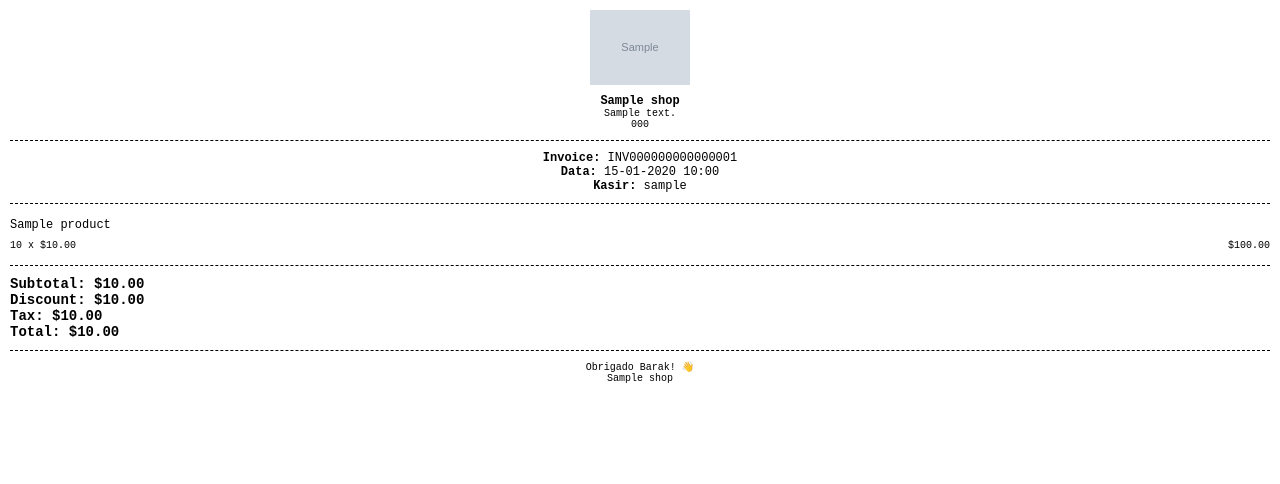
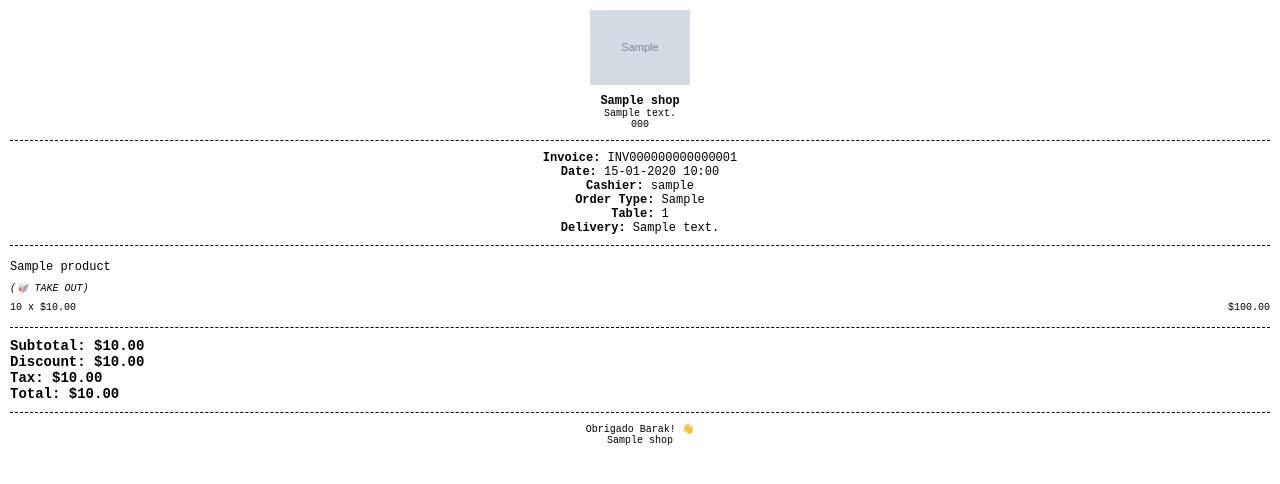
Before and after one commit to timlex17-bit/valdker, a Django app: template pos/templates/pos/order_receipt.html in a window 1280 px wide. Shown: the top 484 px of the page. Run offline with Django 5.2, Linux system fonts and the light colour scheme; the template is opened without the code that fills it: most values are stand-ins (such as "Sample title", 1, 10 or a date in 2020); grey boxes marked "Sample" are stand-in pictures.

Commit message:
Update POS temple receipt

```diff
--- a/pos/templates/pos/order_receipt.html
+++ b/pos/templates/pos/order_receipt.html
@@ -10,28 +10,20 @@
             margin: 0;
             padding: 10px;
         }
-        .center {
-            text-align: center;
-        }
-        .bold {
-            font-weight: bold;
-        }
+        .center { text-align: center; }
+        .bold { font-weight: bold; }
         table {
             width: 100%;
             border-collapse: collapse;
             margin-top: 10px;
         }
-        td {
-            padding: 4px 0;
-        }
+        td { padding: 4px 0; }
         .total {
             margin-top: 10px;
             font-size: 14px;
             font-weight: bold;
         }
-        .small {
-            font-size: 10px;
-        }
+        .small { font-size: 10px; }
         img.logo {
             width: 100px;
             height: auto;
@@ -42,12 +34,15 @@
             border-top: 1px dashed #000;
             margin: 10px 0;
         }
+        .order-type {
+            font-size: 10px;
+            font-style: italic;
+        }
     </style>
 </head>
 <body>
 
 <div class="center">
-    <!-- Logo toko atau QRIS di atas -->
     {% if shop.logo %}
         <img src="{{ shop.logo.url }}" alt="Shop Logo" class="logo">
     {% endif %}
@@ -58,8 +53,22 @@
     <hr>
 
     <div><b>Invoice:</b> INV{{ order.id|stringformat:"015d" }}</div>
-    <div><b>Data:</b> {{ order.created_at|date:"d-m-Y H:i" }}</div>
-    <div><b>Kasir:</b> {{ order.served_by.username }}</div>
+    <div><b>Date:</b> {{ order.created_at|date:"d-m-Y H:i" }}</div>
+    <div><b>Cashier:</b> {{ order.served_by.username }}</div>
+
+    <!-- ✅ HEADER ORDER TYPE -->
+    <div>
+        <b>Order Type:</b>
+        {{ order.default_order_type }}
+    </div>
+
+    {% if order.table_number %}
+        <div><b>Table:</b> {{ order.table_number }}</div>
+    {% endif %}
+
+    {% if order.delivery_address %}
+        <div><b>Delivery:</b> {{ order.delivery_address }}</div>
+    {% endif %}
 </div>
 
 <hr>
@@ -67,15 +76,28 @@
 <table>
     {% for item in order.items.all %}
     <tr>
-        <td colspan="2">{{ item.product.name }}</td>
+        <td colspan="2">
+            {{ item.product.name }}
+        </td>
     </tr>
+
+    <!-- ✅ ORDER TYPE PER ITEM -->
     <tr>
-        <!-- kiri: qty x unit price -->
+        <td colspan="2" class="order-type">
+            {% if item.order_type == "DINE_IN" %}
+                (🍽️ DINE IN)
+            {% elif item.order_type == "DELIVERY" %}
+                (🚚 DELIVERY)
+            {% else %}
+                (🥡 TAKE OUT)
+            {% endif %}
+        </td>
+    </tr>
+
+    <tr>
         <td class="small">
             {{ item.quantity }} x ${{ item.price|floatformat:2 }}
         </td>
-
-        <!-- kanan: line total = qty * price -->
         <td class="small" style="text-align: right;">
             {% widthratio item.price 1 item.quantity as line_total %}
             ${{ line_total|floatformat:2 }}
```
